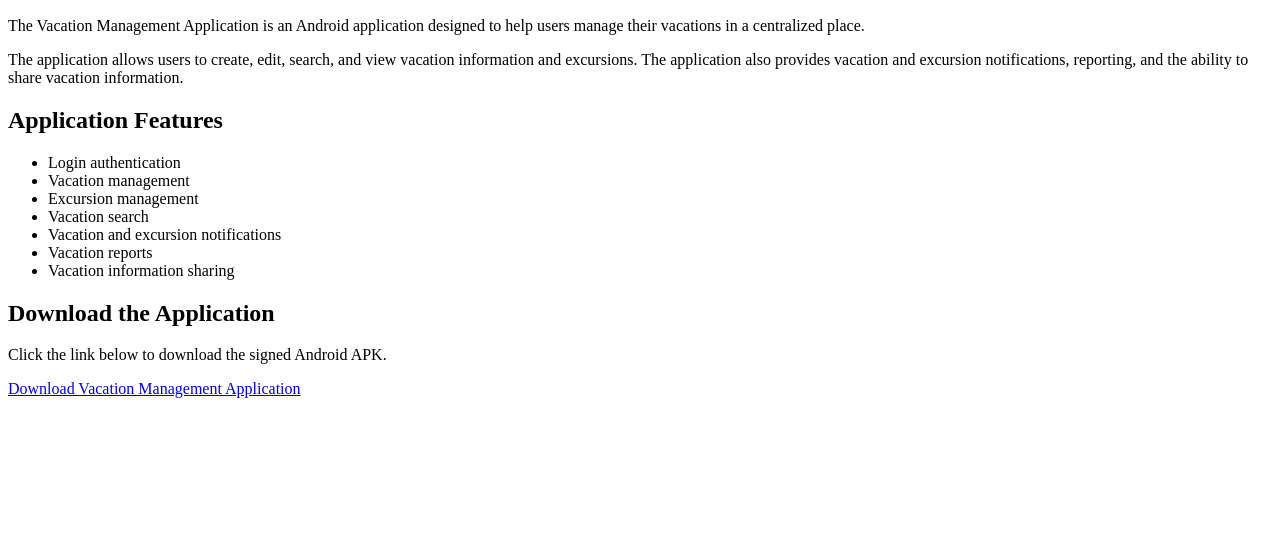
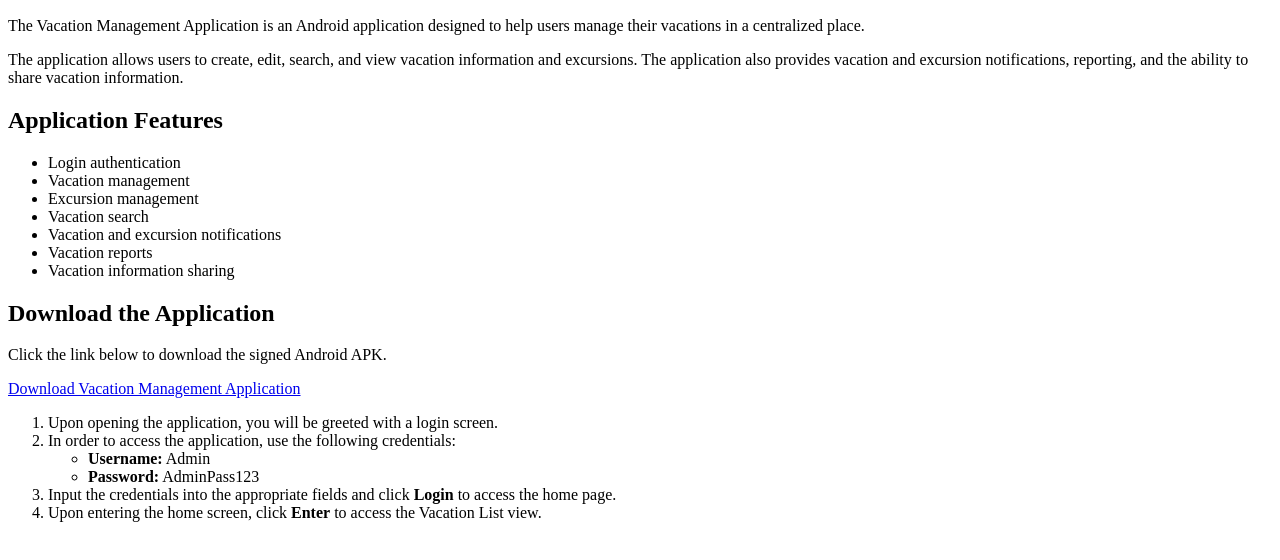
Before and after one commit to jvt703/Capstone-Project-vacation, a plain HTML site: page index.html in a window 1280 px wide. Shown: the part 110-670 px from the top of the page. Drawn offline with Linux system fonts and the light colour scheme.

Commit message:
Update index.html

```diff
--- a/index.html
+++ b/index.html
@@ -46,6 +46,26 @@
     <a href="https://github.com/jvt703/Capstone-Project-vacation/releases/download/v1.0/app-release.apk">
         Download Vacation Management Application
     </a>
+ <ol>
+    <li>Upon opening the application, you will be greeted with a login screen.</li>
+
+    <li>
+        In order to access the application, use the following credentials:
+        <ul>
+            <li><strong>Username:</strong> Admin</li>
+            <li><strong>Password:</strong> AdminPass123</li>
+        </ul>
+    </li>
+
+    <li>
+        Input the credentials into the appropriate fields and click
+        <strong>Login</strong> to access the home page.
+    </li>
+
+    <li>
+        Upon entering the home screen, click <strong>Enter</strong> to access the Vacation List view.
+    </li>
+</ol>
 
 </body>
 </html>
```
